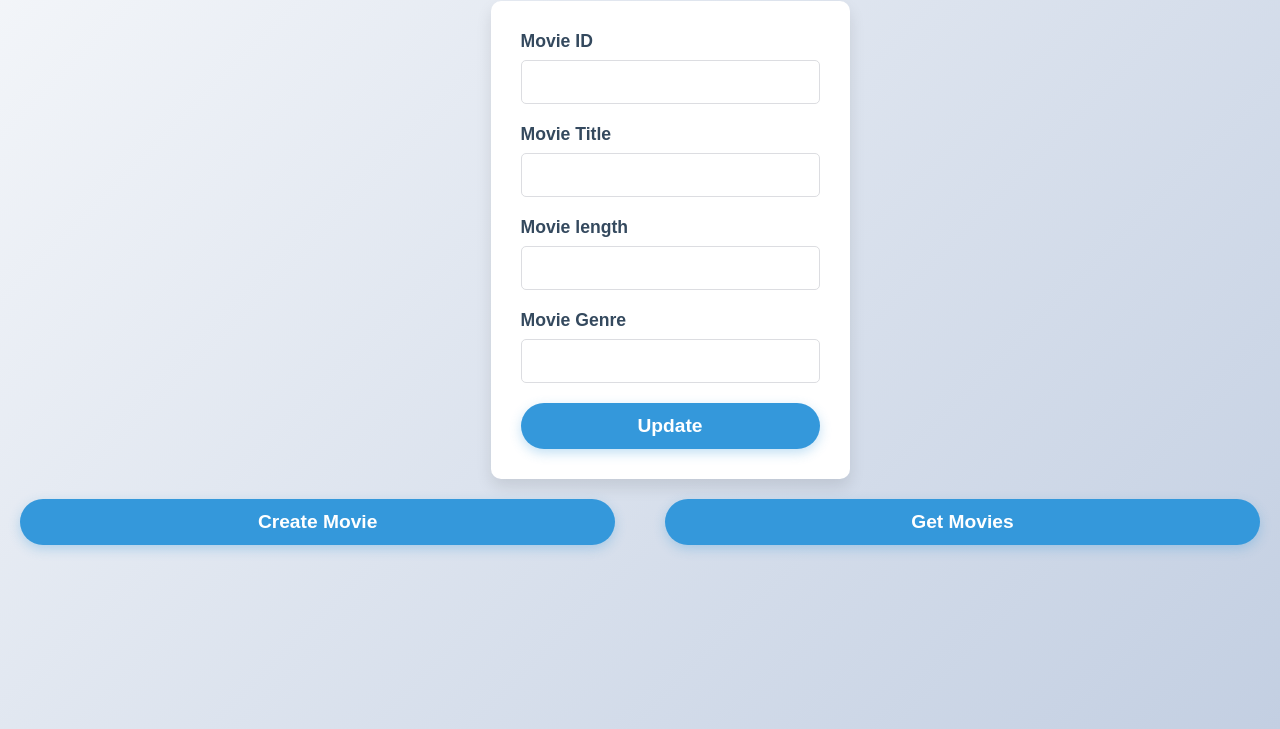
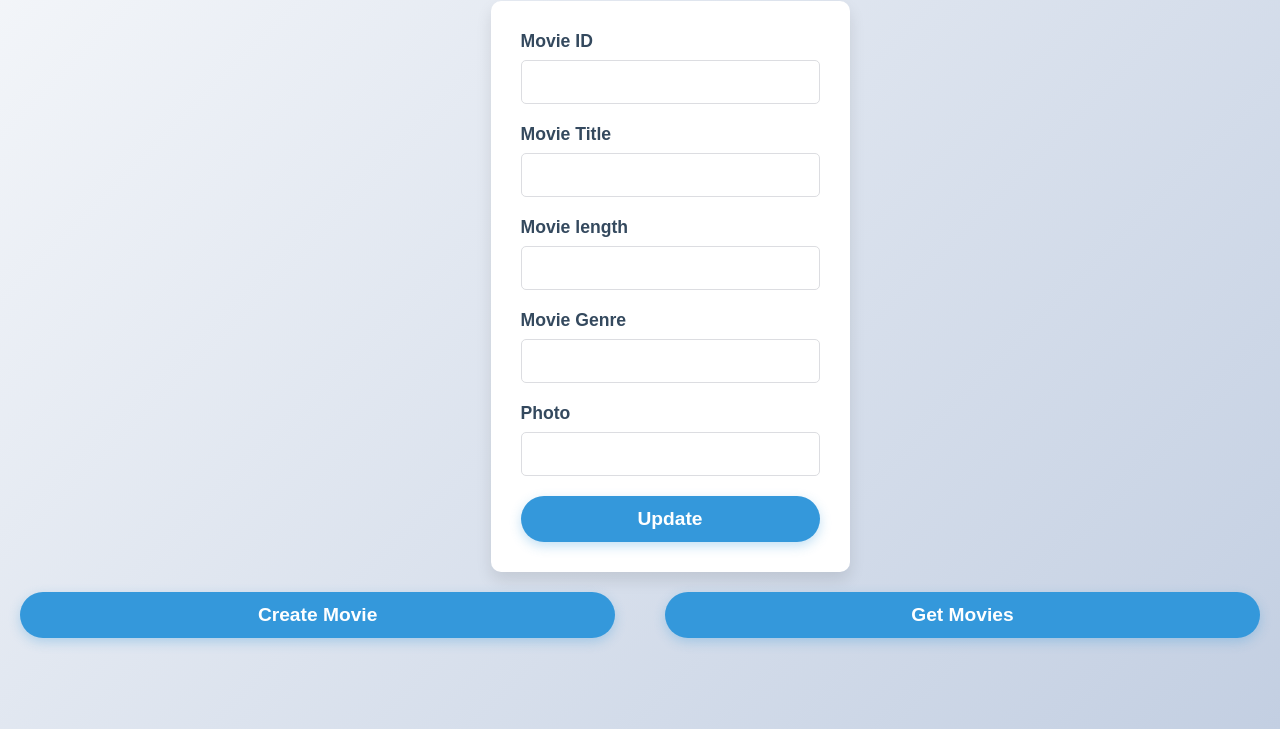
Before and after one commit to maztas-tech/KinoXPFrontEnd, a plain HTML site: page html/updateMovie.html in a window 1280 px wide. Shown: the part 111-840 px from the top of the page. Drawn offline with Linux system fonts and the light colour scheme.

Commit message:
we added a photo in updateMovie.html so we can update photo

```diff
--- a/html/updateMovie.html
+++ b/html/updateMovie.html
@@ -28,6 +28,10 @@
             <label class="form-lab" for="genre">Movie Genre</label>
             <input class="inputfield" type="text" name="genre" id="genre" required>
         </div>
+        <div class="form-group">
+            <label class="form-lab" for="photo">Photo</label>
+            <input class="inputfield" type="url" name="photo" id="photo" required>
+        </div>
 
         <button type="submit" title="update" id="submit">Update</button>
     </form>
```
